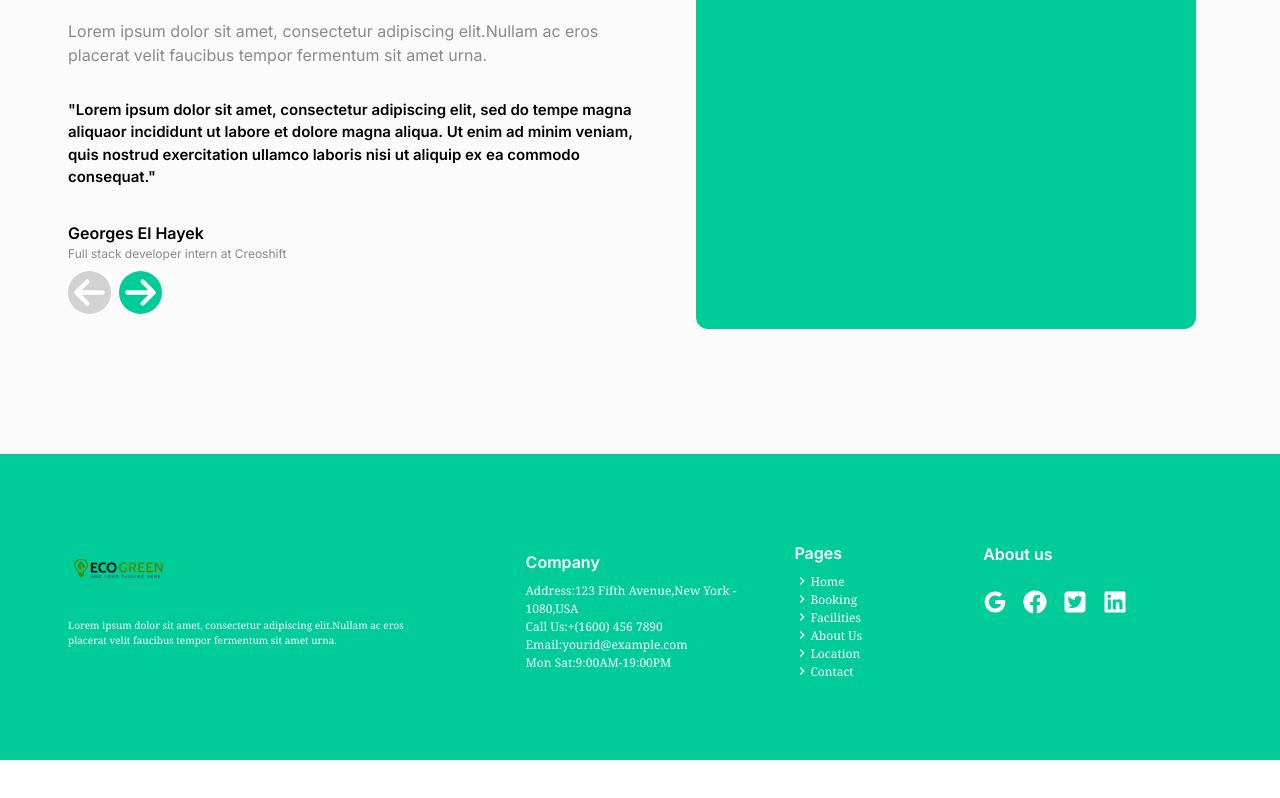
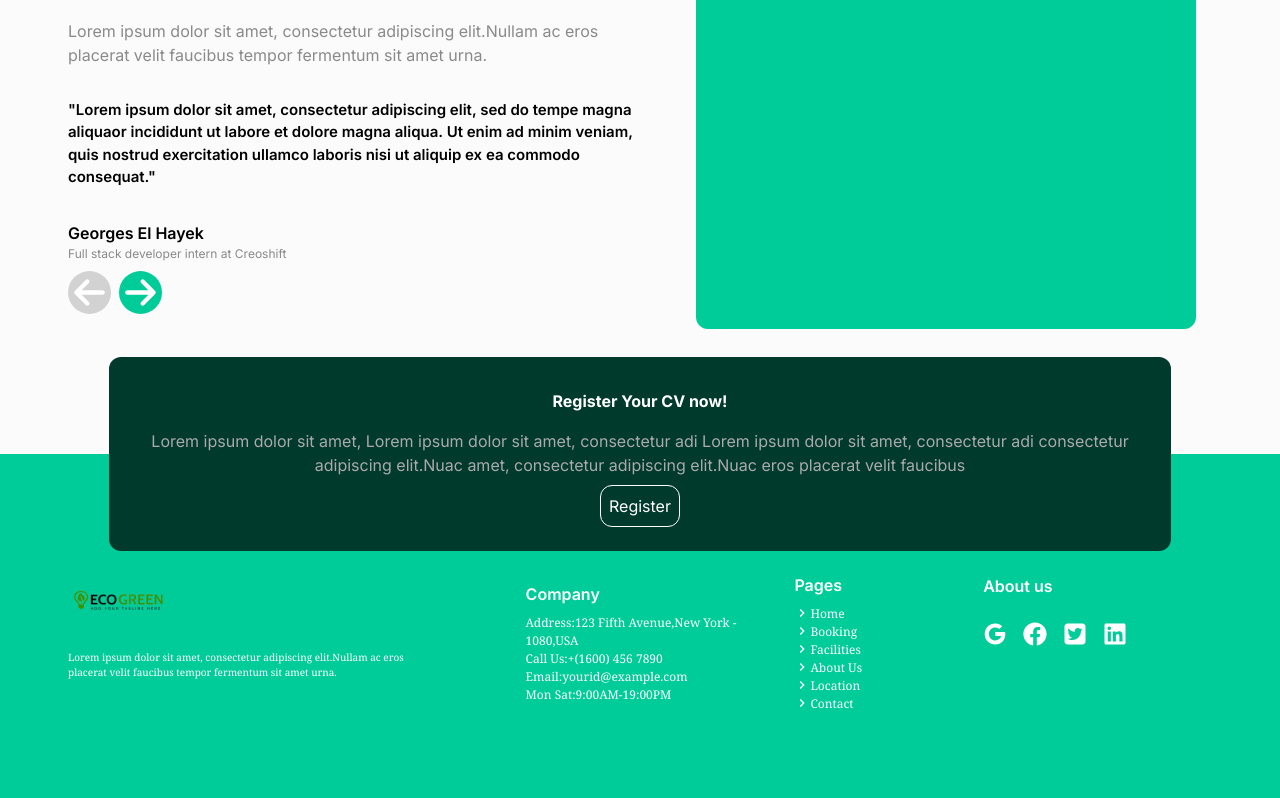
Before and after one commit to Georgeshayek/designpage, a Next.js app: page / in a window 1280 px wide. Shown: the part 2785-3583 px from the top of the page. Before the commit the page ends 3545 px from the top, so only its background shows below. Built offline with nearby package versions, Linux system fonts and the light colour scheme.

Commit message:
add the register

```diff
--- a/src/app/page.js
+++ b/src/app/page.js
@@ -8,6 +8,7 @@ import Footer from "@/components/Footer/footer";
 export default function Home() {
   return (
     <>
+
         <Hero/>
         <Work/>
         <Popular/>
@@ -20,6 +21,8 @@ export default function Home() {
         </div>
         <Footer/>
 
+
+
     </>
   );
 }
--- a/src/components/Footer/footer.js
+++ b/src/components/Footer/footer.js
@@ -9,8 +9,16 @@ import Image from "next/image";
 const Footer=()=>{
 
     return(
-        <div className="bg-[#00cc99]">
-                    <div className="container mx-auto py-16 px-[68px] ">
+        <div className="bg-[#00cc99] relative">
+
+            <div className="   flex items-center justify-center   ">
+            <div className=" absolute    bg-[#003a2c]  lg:w-[83%] max-lg:w-[90%] max-lg:p-2 p-6 rounded-xl ">
+                <h1 className='font-bold text-white text-center py-2 '> Register Your CV now! </h1>
+                <p className="text-[#aaaaaa] text-center py-2 max-lg:text-[10px] ">Lorem ipsum dolor sit amet, Lorem ipsum dolor sit amet, consectetur adi Lorem ipsum dolor sit amet, consectetur adi consectetur adipiscing elit.Nuac  amet, consectetur adipiscing elit.Nuac eros placerat velit faucibus </p>
+               <div className="flex justify-center"> <button className="bg-transparent border border-white p-2 rounded-xl text-white">Register</button></div>
+          </div></div>
+
+                    <div className="container mx-auto py-24 px-[68px] ">
                         <div className="grid grid-cols-5 max-lg:grid-cols-2 ">
                             <div className="col-span-2 flex flex-col   max-lg:justify-start lg:justify-center ">
                             <Link href="/"><Image src="/logo.png" alt=" Logo" width={100} height={50}/></Link>
```
